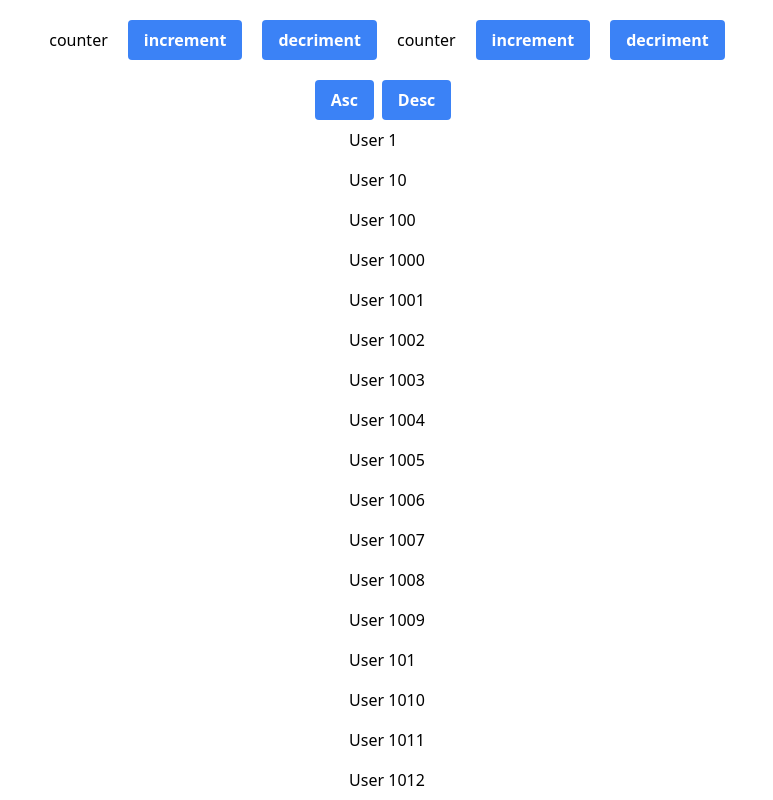
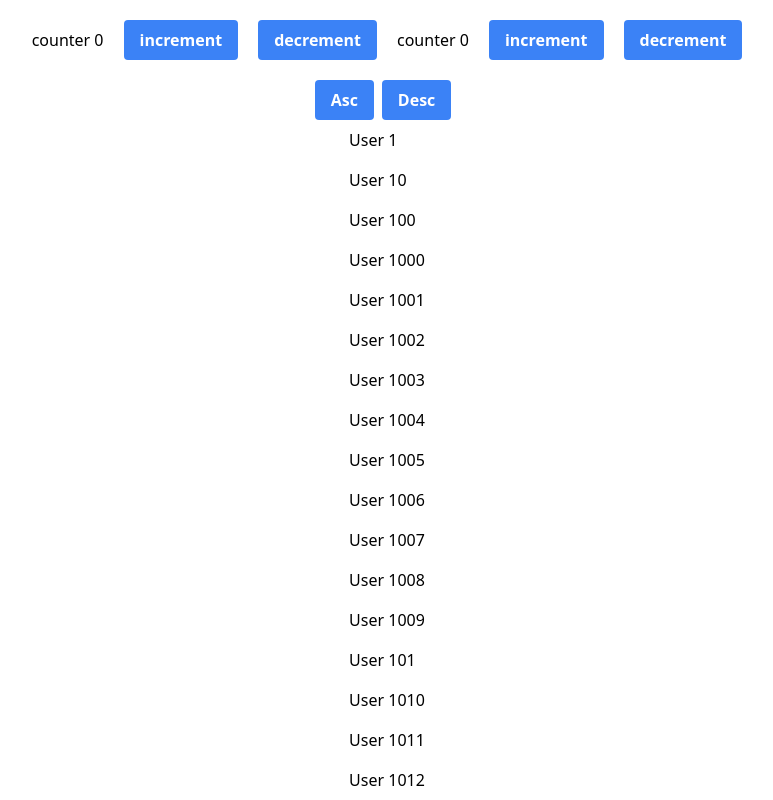
Before and after one commit to FlameFront-end/redux, a React (Vite) app: page / in a window 1280 px wide. Shown: the top 800 px of the page, without its empty margins (253-1026 px from the left). Built offline with nearby package versions, Linux system fonts and the light colour scheme.

Commit message:
createSlice

```diff
--- a/src/modules/counters/Counters.tsx
+++ b/src/modules/counters/Counters.tsx
@@ -1,7 +1,7 @@
 import type { FC } from 'react'
 import { useDispatch } from 'react-redux'
 import { useAppSelector } from '../../store.ts'
-import { decrementAction, incrementAction } from './counters.slice.ts'
+import { countersSlice } from './counters.slice.ts'
 
 export const Counters = () => {
 	return (
@@ -18,22 +18,28 @@ interface CounterProps {
 
 export const Counter: FC<CounterProps> = ({ counterId }) => {
 	const dispatch = useDispatch()
-	const counterState = useAppSelector(state => state.counters[counterId])
+	const counter = useAppSelector(state =>
+		countersSlice.selectors.counter(state, counterId)
+	)
 
 	return (
 		<div className='flex flex-row items-center justify-center gap-5 '>
-			<div>counter {counterState?.counter}</div>
+			<div>counter {counter ?? 0}</div>
 			<button
-				onClick={() => dispatch(incrementAction({ counterId }))}
+				onClick={() =>
+					dispatch(countersSlice.actions.increment({ counterId }))
+				}
 				className='bg-blue-500 hover:bg-blue-700 text-white font-bold py-2 px-4 rounded'
 			>
 				increment
 			</button>
 			<button
-				onClick={() => dispatch(decrementAction({ counterId }))}
+				onClick={() =>
+					dispatch(countersSlice.actions.decrement({ counterId }))
+				}
 				className='bg-blue-500 hover:bg-blue-700 text-white font-bold py-2 px-4 rounded'
 			>
-				decriment
+				decrement
 			</button>
 		</div>
 	)
--- a/src/modules/counters/counters.slice.ts
+++ b/src/modules/counters/counters.slice.ts
@@ -1,4 +1,4 @@
-import { createAction, createReducer } from '@reduxjs/toolkit'
+import { createSlice, type PayloadAction } from '@reduxjs/toolkit'
 
 type CounterState = {
 	counter: number
@@ -9,15 +9,11 @@ type CountersState = Record<string, CounterState | undefined>
 const initialCounterState: CounterState = { counter: 0 }
 const initialCountersState: CountersState = {}
 
-export const incrementAction = createAction<{ counterId: string }>(
-	'counters/increment'
-)
-export const decrementAction = createAction<{ counterId: string }>(
-	'counters/decrement'
-)
-
-export const countersReducer = createReducer(initialCountersState, builder => {
-	builder.addCase(incrementAction, (state, action) => {
+export const countersSlice = createSlice({
+	name: 'counters',
+	initialState: initialCountersState,
+	reducers: {
+		increment: (state, action: PayloadAction<{ counterId: string }>) => {
 			const { counterId } = action.payload
 
 			if (!state[counterId]) {
@@ -25,8 +21,9 @@ export const countersReducer = createReducer(initialCountersState, builder => {
 			}
 
 			state[counterId].counter++
-	})
-	builder.addCase(decrementAction, (state, action) => {
+		},
+
+		decrement: (state, action: PayloadAction<{ counterId: string }>) => {
 			const { counterId } = action.payload
 
 			if (!state[counterId]) {
@@ -34,5 +31,9 @@ export const countersReducer = createReducer(initialCountersState, builder => {
 			}
 
 			state[counterId].counter--
+		}
+	},
+	selectors: {
+		counter: (state, counterId) => state[counterId]?.counter
+	}
 })
-})
--- a/src/modules/users/UsersList.tsx
+++ b/src/modules/users/UsersList.tsx
@@ -1,18 +1,15 @@
 import { type FC, useState } from 'react'
 import { useAppDispatch, useAppSelector } from '../../store.ts'
-import {
-	type User,
-	userRemoveSelectedAction,
-	userSelectedAction
-} from './store/users.slice.ts'
-import { selectSelectedUser, selectSortedUsers } from './store/selectors.ts'
+import { type User, usersSlice } from './users.slice.ts'
 
 export const UsersList = () => {
 	const [sortType, setSortType] = useState<'asc' | 'desc'>('asc')
 
-	const selectedUser = useAppSelector(state => selectSelectedUser(state))
+	const selectedUser = useAppSelector(state =>
+		usersSlice.selectors.selectedUser(state)
+	)
 	const sortedUsers = useAppSelector(state =>
-		selectSortedUsers(state, sortType)
+		usersSlice.selectors.sortedUsers(state, sortType)
 	)
 
 	return (
@@ -57,7 +54,9 @@ const UserListItem: FC<UserListItemProps> = ({ user }) => {
 		<li
 			key={user.id}
 			className='py-2'
-			onClick={() => dispatch(userSelectedAction({ userId: user.id }))}
+			onClick={() =>
+				dispatch(usersSlice.actions.selected({ userId: user.id }))
+			}
 		>
 			<span className='hover:underline cursor-pointer'>{user.name}</span>
 		</li>
@@ -74,9 +73,7 @@ const SelectedUser: FC<SelectedUserProps> = ({ user }) => {
 	return (
 		<div className='flex flex-col items-center'>
 			<button
-				onClick={() =>
-					dispatch(userRemoveSelectedAction({ userId: user.id }))
-				}
+				onClick={() => dispatch(usersSlice.actions.selectRemove())}
 				className='bg-blue-500 hover:bg-blue-700 text-white font-bold py-2 px-4 rounded md'
 			>
 				Back
--- a/src/modules/users/store/selectors.ts
+++ /dev/null
@@ -1,20 +0,0 @@
-import { type AppState, createAppSelector } from '../../../store.ts'
-
-export const selectSortedUsers = createAppSelector(
-	(state: AppState) => state.users.ids,
-	(state: AppState) => state.users.entities,
-	(_: AppState, sort: 'asc' | 'desc') => sort,
-	(ids, entities, sort) =>
-		ids
-			.map(id => entities[id])
-			.sort((a, b) =>
-				sort === 'asc'
-					? a.name.localeCompare(b.name)
-					: b.name.localeCompare(a.name)
-			)
-)
-
-export const selectSelectedUser = (state: AppState) =>
-	state.users.selectedUerId
-		? state.users.entities[state.users.selectedUerId]
-		: undefined
--- a/src/modules/users/store/users.slice.ts
+++ /dev/null
@@ -1,58 +0,0 @@
-import { createAction, createReducer } from '@reduxjs/toolkit'
-
-export type UserId = string
-
-export type User = {
-	id: UserId
-	name: string
-	description: string
-}
-
-export type UsersState = {
-	entities: Record<UserId, User>
-	ids: UserId[]
-	selectedUerId: UserId | undefined
-}
-
-export const initialUsersList: User[] = Array.from(
-	{ length: 3000 },
-	(_, index) => ({
-		id: `user${index + 1}`,
-		name: `User ${index + 1}`,
-		description: `Description for User ${index + 1}`
-	})
-)
-
-const initialUsersState: UsersState = {
-	entities: {},
-	ids: [],
-	selectedUerId: undefined
-}
-
-export const userSelectedAction = createAction<{ userId: string }>(
-	'users/selected'
-)
-export const userRemoveSelectedAction = createAction<{ userId: string }>(
-	'users/removeSelected'
-)
-export const usersStoredAction = createAction<{ users: User[] }>('users/stored')
-
-export const usersReducer = createReducer(initialUsersState, builder => {
-	builder.addCase(usersStoredAction, (state, action) => {
-		const { users } = action.payload
-		state.entities = users.reduce(
-			(acc, user) => {
-				acc[user.id] = user
-				return acc
-			},
-			{} as Record<UserId, User>
-		)
-		state.ids = users.map(user => user.id)
-	})
-	builder.addCase(userSelectedAction, (state, action) => {
-		state.selectedUerId = action.payload.userId
-	})
-	builder.addCase(userRemoveSelectedAction, state => {
-		state.selectedUerId = undefined
-	})
-})
--- /dev/null
+++ b/src/modules/users/users.slice.ts
@@ -0,0 +1,77 @@
+import {
+	createSelector,
+	createSlice,
+	type PayloadAction
+} from '@reduxjs/toolkit'
+
+export type UserId = string
+
+export type User = {
+	id: UserId
+	name: string
+	description: string
+}
+
+type UsersState = {
+	entities: Record<UserId, User>
+	ids: UserId[]
+	selectedUerId: UserId | undefined
+}
+
+export const initialUsersList: User[] = Array.from(
+	{ length: 3000 },
+	(_, index) => ({
+		id: `user${index + 1}`,
+		name: `User ${index + 1}`,
+		description: `Description for User ${index + 1}`
+	})
+)
+
+const initialState: UsersState = {
+	entities: {},
+	ids: [],
+	selectedUerId: undefined
+}
+
+export const usersSlice = createSlice({
+	name: 'users',
+	initialState: initialState,
+	reducers: {
+		selected: (state, action: PayloadAction<{ userId: UserId }>) => {
+			state.selectedUerId = action.payload.userId
+		},
+		selectRemove: state => {
+			state.selectedUerId = undefined
+		},
+		stored: (state, action: PayloadAction<{ users: User[] }>) => {
+			const { users } = action.payload
+			state.entities = users.reduce(
+				(acc, user) => {
+					acc[user.id] = user
+					return acc
+				},
+				{} as Record<UserId, User>
+			)
+			state.ids = users.map(user => user.id)
+		}
+	},
+	selectors: {
+		selectedUser: state =>
+			state.selectedUerId
+				? state.entities[state.selectedUerId]
+				: undefined,
+		sortedUsers: createSelector(
+			(state: UsersState) => state.ids,
+			(state: UsersState) => state.entities,
+			(_: UsersState, sort: 'asc' | 'desc') => sort,
+			(ids, entities, sort) =>
+				ids
+					.map(id => entities[id])
+					.sort((a, b) =>
+						sort === 'asc'
+							? a.name.localeCompare(b.name)
+							: b.name.localeCompare(a.name)
+					)
+		)
+	}
+})
--- a/src/store.ts
+++ b/src/store.ts
@@ -1,26 +1,16 @@
-import {
-	combineReducers,
-	configureStore,
-	createSelector
-} from '@reduxjs/toolkit'
+import { configureStore, createSelector } from '@reduxjs/toolkit'
 import { useDispatch, useSelector, useStore } from 'react-redux'
-import { countersReducer } from './modules/counters/counters.slice'
-import {
-	initialUsersList,
-	usersReducer,
-	usersStoredAction
-} from './modules/users/store/users.slice.ts'
+import { countersSlice } from './modules/counters/counters.slice'
+import { initialUsersList, usersSlice } from './modules/users/users.slice.ts'
 
-const reducer = combineReducers({
-	users: usersReducer,
-	counters: countersReducer
+export const store = configureStore({
+	reducer: {
+		[countersSlice.name]: countersSlice.reducer,
+		[usersSlice.name]: usersSlice.reducer
+	}
 })
 
-export const store = configureStore({
-	reducer: reducer
-})
-
-store.dispatch(usersStoredAction({ users: initialUsersList }))
+store.dispatch(usersSlice.actions.stored({ users: initialUsersList }))
 
 export type AppState = ReturnType<typeof store.getState>
 export type AppDispatch = typeof store.dispatch
```
Lines whose indentation alone changed are shown as unchanged.
